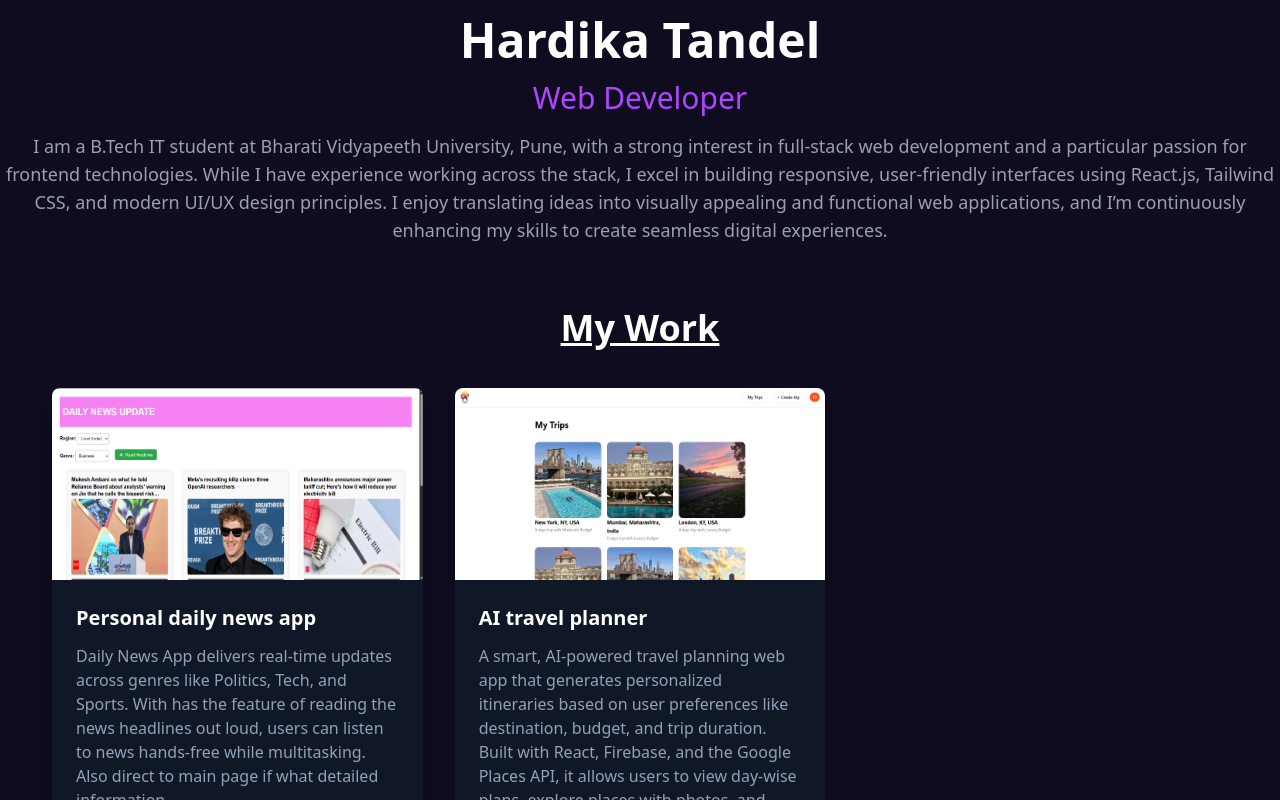
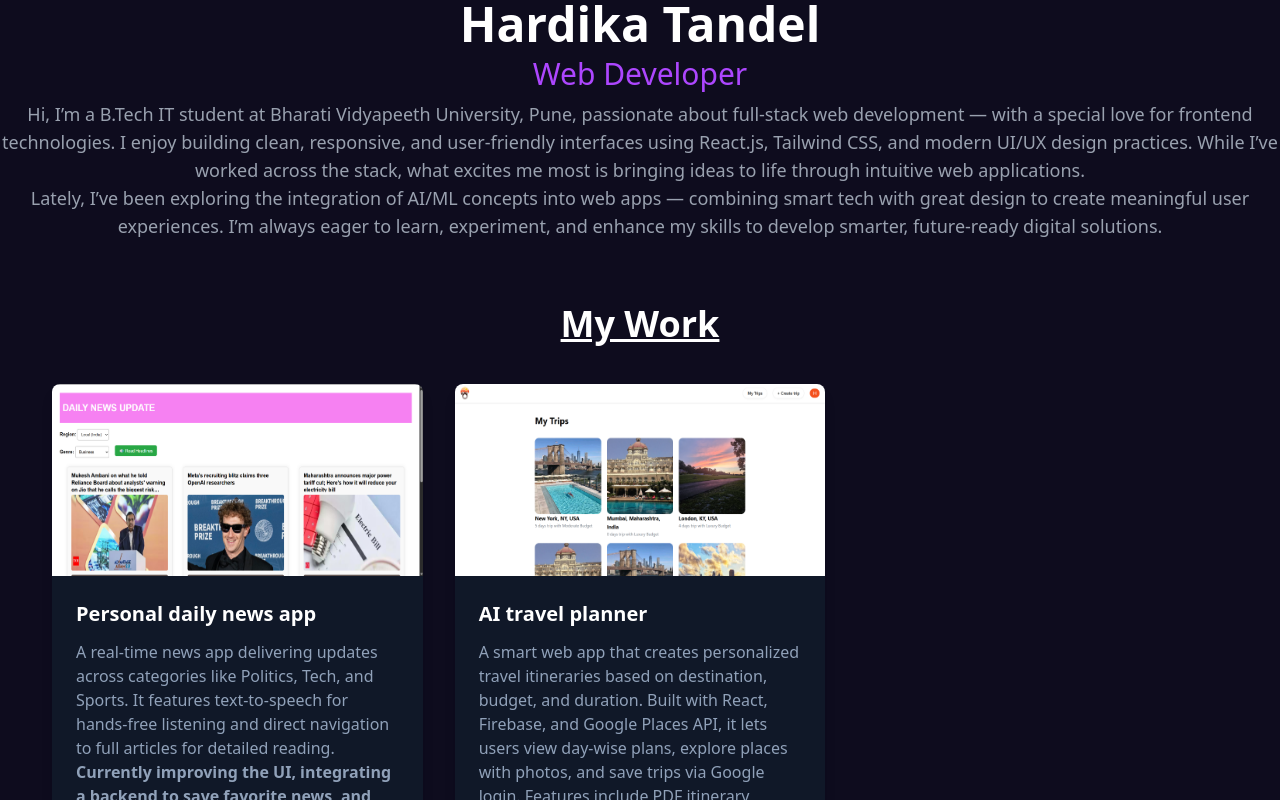
Before and after one commit to HardikaTandel/Portfolio, a React (Vite) app: page / in a window 1280 px wide. Shown: the part 380-1180 px from the top of the page. Built offline with nearby package versions, Linux system fonts and the light colour scheme.

Commit message:
made changes in the project section

```diff
--- a/src/components/Hero.jsx
+++ b/src/components/Hero.jsx
@@ -1,45 +1,67 @@
-import React from 'react'
-import avatar from '../assets/main-image.png'
-import { motion } from 'motion/react'
+import React from "react";
+import avatar from "../assets/main-image.png";
+import { motion } from "motion/react";
 
 const Hero = () => {
   return (
-    <div id='about' className='text-white py-5'>
+    <div id="about" className="text-white py-5">
       <motion.img
-      initial={{opacity:0.3, scale:0}}
-      animate={{opacity:1,scale:1}}
-      transition={{
-        delay:.5,
-        duration:.5
-      }}
-      src={avatar}
-      className='mx-auto w-2/6 md:w-1/4 lg:w-1/5  '/>
+        initial={{ opacity: 0.3, scale: 0 }}
+        animate={{ opacity: 1, scale: 1 }}
+        transition={{
+          delay: 0.5,
+          duration: 0.5,
+        }}
+        src={avatar}
+        className="mx-auto w-2/6 md:w-1/4 lg:w-1/5  "
+      />
       <motion.div
-      initial={{opacity:0}}
-      animate={{opacity:1}}
-      transition={{
-        duration:0.5
-      }}
-      className='container mx-auto text-center'>
+        initial={{ opacity: 0 }}
+        animate={{ opacity: 1 }}
+        transition={{
+          duration: 0.5,
+        }}
+        className="container mx-auto text-center"
+      >
         <motion.h1
-        initial={{opacity:0,y:100}}
-        animate={{opacity:1, y:0}}
-        transition={{delay:1, duration:0.5}}
-        className='text-4xl md:text-5xl flex flex-col gap-4 font-bold mb-4 mt-6'> Hardika Tandel</motion.h1>
+          initial={{ opacity: 0, y: 100 }}
+          animate={{ opacity: 1, y: 0 }}
+          transition={{ delay: 1, duration: 0.5 }}
+          className="text-4xl md:text-5xl flex flex-col gap-4 font-bold mb-2 mt-2"
+        >
+          {" "}
+          Hardika Tandel
+        </motion.h1>
         <motion.span
-        initial={{opacity:0, y:100}}
-        animate={{opacity:1, y:0}}
-        transition={{delay:1.5, duration:0.5}}
-        className='text-purple-500 text-3xl'>Web Developer</motion.span>
+          initial={{ opacity: 0, y: 100 }}
+          animate={{ opacity: 1, y: 0 }}
+          transition={{ delay: 1.5, duration: 0.5 }}
+          className="text-purple-500 text-3xl"
+        >
+          Web Developer
+        </motion.span>
         <motion.p
-        initial={{opacity:0, y:100}}
-        animate={{opacity:1, y:0}}
-        transition={{delay:2, duration:0.5}}
-        className='text-gray-400 text-lg mb-8 mt-4 '>
-I am a B.Tech IT student at Bharati Vidyapeeth University, Pune, with a strong interest in full-stack web development and a particular passion for frontend technologies. While I have experience working across the stack, I excel in building responsive, user-friendly interfaces using React.js, Tailwind CSS, and modern UI/UX design principles. I enjoy translating ideas into visually appealing and functional web applications, and I’m continuously enhancing my skills to create seamless digital experiences.        </motion.p>
+          initial={{ opacity: 0, y: 100 }}
+          animate={{ opacity: 1, y: 0 }}
+          transition={{ delay: 2, duration: 0.5 }}
+          className="text-gray-400 text-lg mb-8 mt-2 "
+        ><p> Hi, I’m a B.Tech IT student at Bharati Vidyapeeth University, Pune,
+          passionate about full-stack web development — with a special love for
+          frontend technologies. I enjoy building clean, responsive, and
+          user-friendly interfaces using React.js, Tailwind CSS, and modern
+          UI/UX design practices. While I’ve worked across the stack, what
+          excites me most is bringing ideas to life through intuitive web
+          applications. </p>
+
+          Lately, I’ve been exploring the integration of AI/ML
+          concepts into web apps — combining smart tech with great design to
+          create meaningful user experiences. I’m always eager to learn,
+          experiment, and enhance my skills to develop smarter, future-ready
+          digital solutions.
+        </motion.p>
       </motion.div>
     </div>
-  )
-}
+  );
+};
 
-export default Hero
+export default Hero;
--- a/src/components/Projects.jsx
+++ b/src/components/Projects.jsx
@@ -4,6 +4,7 @@ import Experience from "./Experience";
 import project1 from "../assets/project1.png";
 import project2 from "../assets/project2.png"
 import { motion, useInView } from "framer-motion";
+import { span } from "motion/react-client";
 
 const Projects = () => {
   const ref = useRef(null);
@@ -16,8 +17,13 @@ const Projects = () => {
     {
       id: 1,
       title: "Personal daily news app",
-      description:
-        "Daily News App delivers real-time updates across genres like Politics, Tech, and Sports. With has the feature of reading the news headlines out loud, users can listen to news hands-free while multitasking. Also direct to main page if what detailed information.",
+      description:(
+      <span>
+        <span>A real-time news app delivering updates across categories like Politics, Tech, and Sports. It features text-to-speech for hands-free listening and direct navigation to full articles for detailed reading.</span>
+        <span className="font-bold"> Currently improving the UI, integrating a backend to save favorite news, and implementing Named Entity Recognition (NER) for smarter content tagging and recommendations.</span>
+        </span>
+
+      ),
       image: project1,
       link: "https://dailynewapp.netlify.app/",
     },
@@ -25,7 +31,7 @@ const Projects = () => {
       id: 2,
       title: "AI travel planner",
       description:
-        "A smart, AI-powered travel planning web app that generates personalized itineraries based on user preferences like destination, budget, and trip duration. Built with React, Firebase, and the Google Places API, it allows users to view day-wise plans, explore places with photos, and save trips to their account via Google login.",
+        "A smart web app that creates personalized travel itineraries based on destination, budget, and duration. Built with React, Firebase, and Google Places API, it lets users view day-wise plans, explore places with photos, and save trips via Google login. Features include PDF itinerary download and emailing the plan to the user for easy access.",
       image: project2,
       link: "https://ai-travel-planner-pi.vercel.app/",
     },
```
